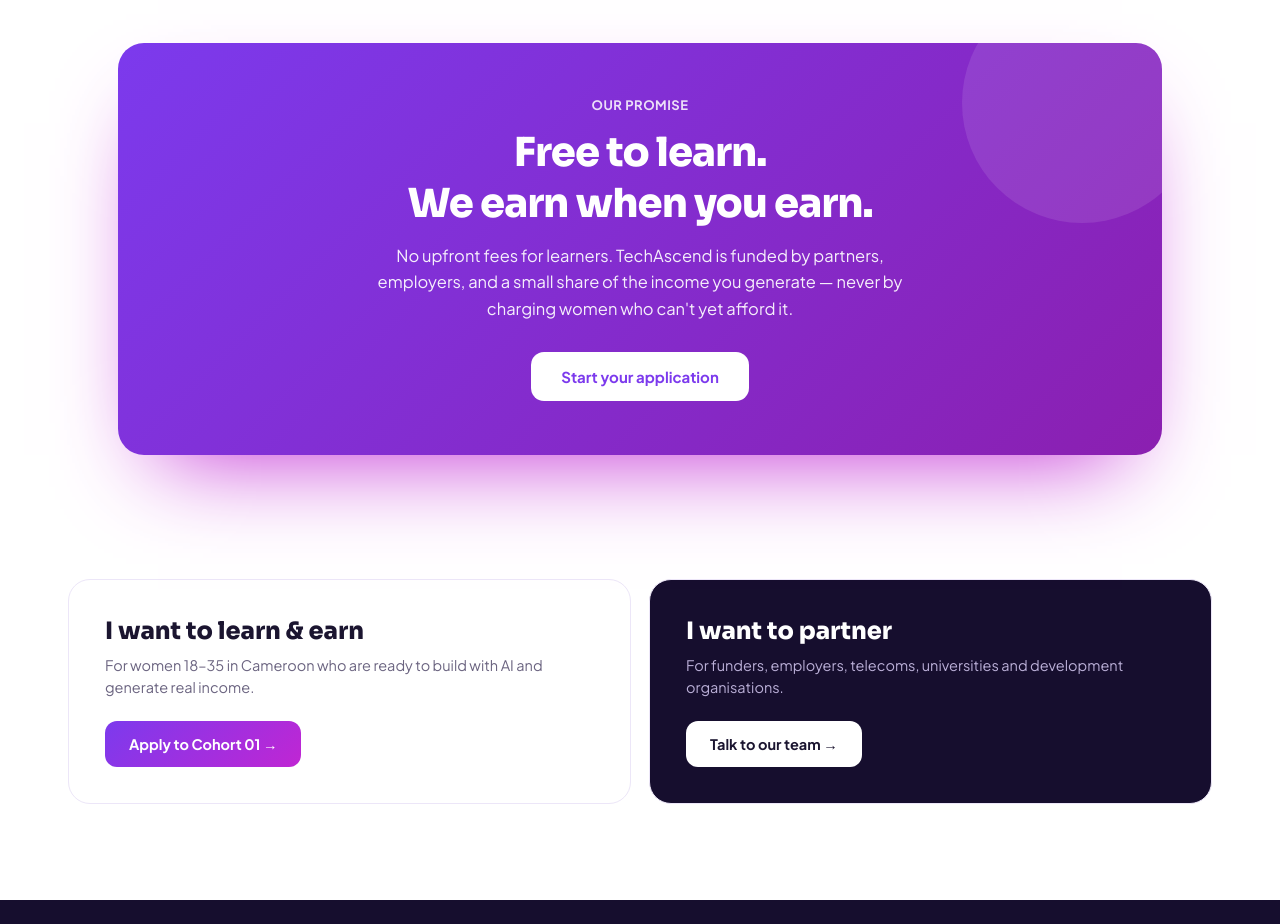
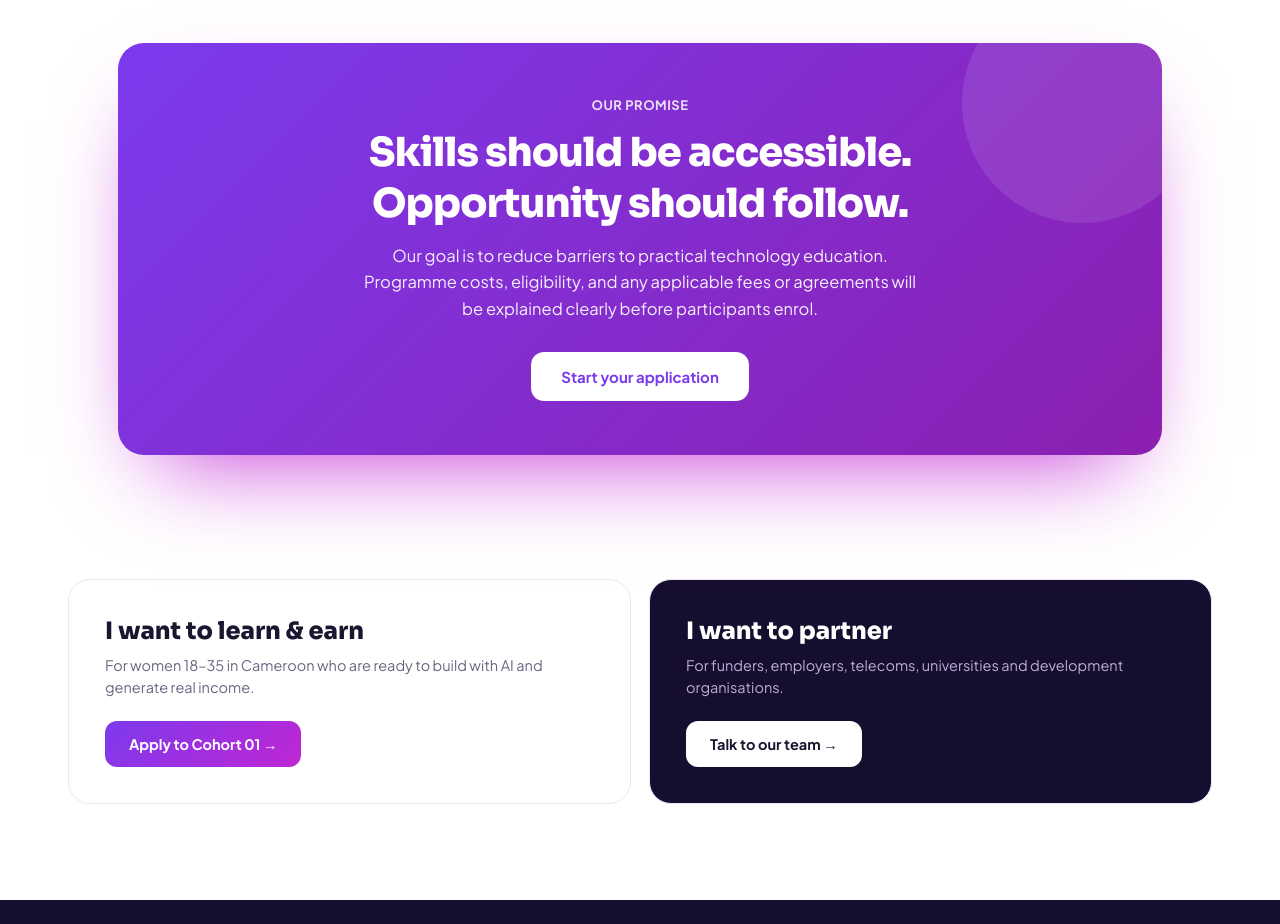
Before and after one commit to techascend-cohort-2/techascend-platform, a Next.js app: page / in a window 1280 px wide. Shown: the part 4860-5784 px from the top of the page. Built offline with nearby package versions, Linux system fonts and the light colour scheme; no server answers; the database is empty.

Commit message:
Improve public-site clarity and credibility: components/Promise.tsx

```diff
--- a/components/Promise.tsx
+++ b/components/Promise.tsx
@@ -8,14 +8,12 @@ export default function Promise() {
         <div className={styles.content}>
           <div className={styles.eyebrow}>OUR PROMISE</div>
           <h2 className={styles.title}>
-            Free to learn.
+            Skills should be accessible.
             <br />
-            We earn when you earn.
+            Opportunity should follow.
           </h2>
           <p className={styles.lede}>
-            No upfront fees for learners. TechAscend is funded by partners, employers,
-            and a small share of the income you generate — never by charging women who
-            can&apos;t yet afford it.
+            Our goal is to reduce barriers to practical technology education. Programme costs, eligibility, and any applicable fees or agreements will be explained clearly before participants enrol.
           </p>
           <a href="/apply" className={styles.cta}>
             Start your application
```
